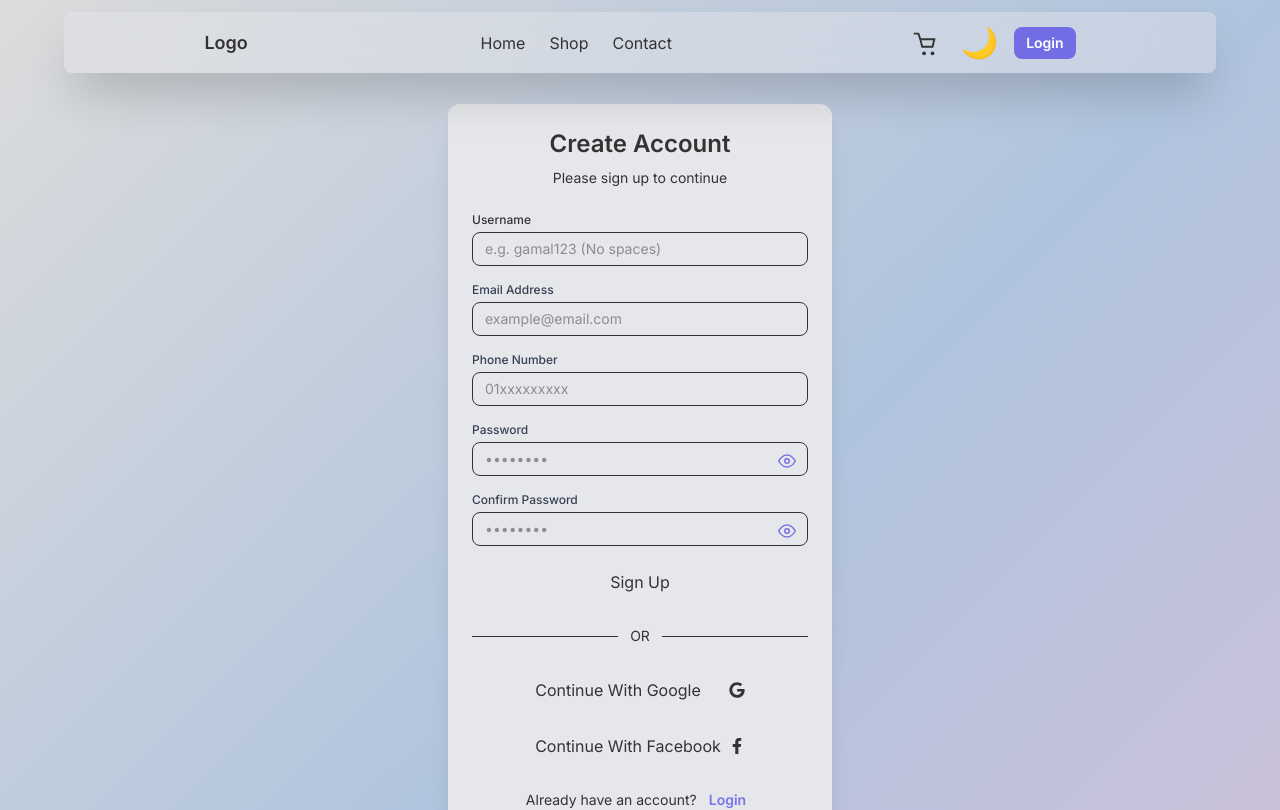
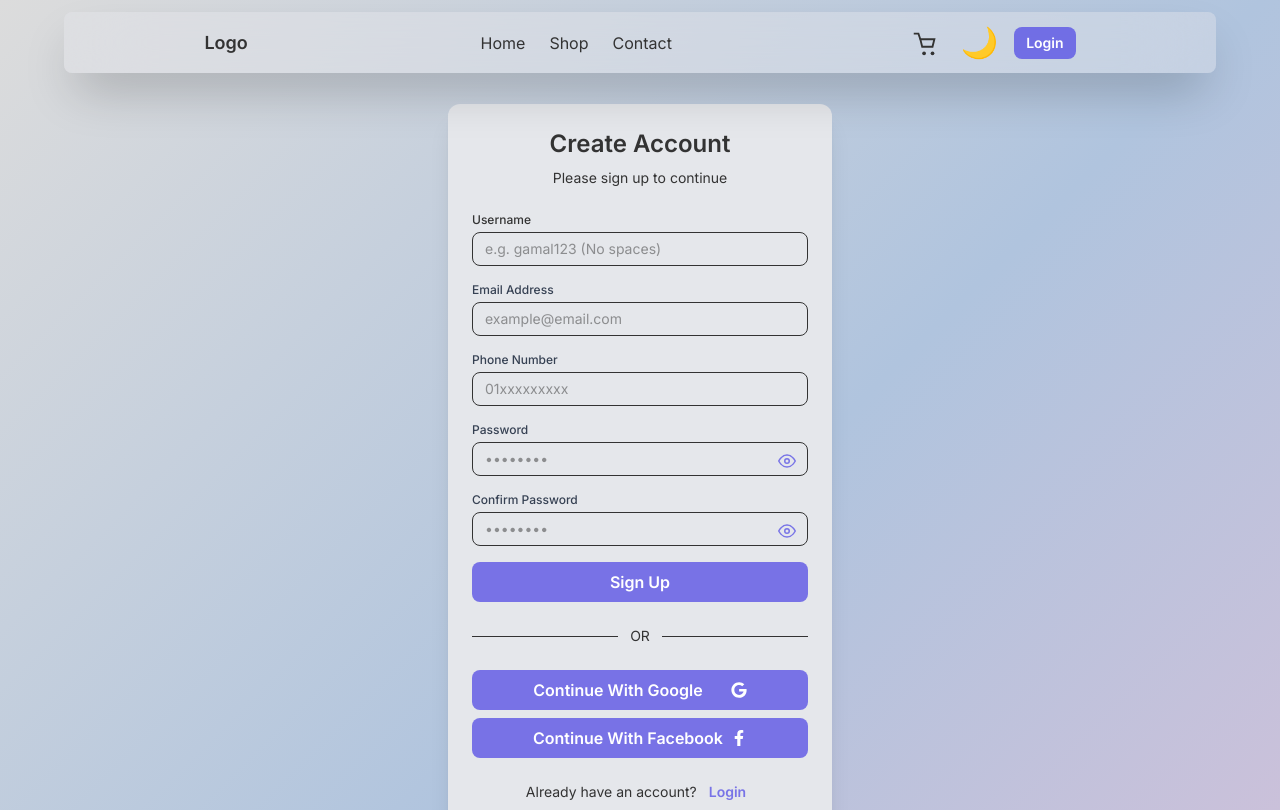
Before and after one commit to Ga-Mal/E-commerce-EndVersion, a React (Vite) app: page /register in a window 1280 px wide. Shown: the top 810 px of the page. Built offline with nearby package versions, Linux system fonts and the light colour scheme.

Commit message:
EditButtonsColor

```diff
--- a/src/pages/Register.jsx
+++ b/src/pages/Register.jsx
@@ -196,7 +196,7 @@ export default function Register() {
           <button
             type="submit"
             disabled={loading}
-            className="w-full hover:scale-105 py-2! disabled:opacity-50 disabled:cursor-not-allowed">
+            className="w-full bg-(--primary-color) cursor-pointer text-white py-2 rounded-lg font-bold hover:scale-105 transition-all disabled:opacity-50">
             {loading ? "Creating account..." : "Sign Up"}
           </button>
         </form>
@@ -209,12 +209,12 @@ export default function Register() {
         </div>
 
         {/* Social */}
-        <button className="w-full p-2! flex items-center justify-center gap-7 mb-4!">
+        <button className="w-full flex items-center justify-center gap-7 mb-2 bg-(--primary-color) cursor-pointer text-white py-2 rounded-lg font-bold hover:scale-105 transition-all disabled:opacity-50">
           Continue With Google
           <FaGoogle />
         </button>
 
-        <button className="w-full p-2! flex items-center justify-center gap-2">
+        <button className="w-full flex items-center justify-center gap-2 bg-(--primary-color) cursor-pointer text-white py-2 rounded-lg font-bold hover:scale-105 transition-all disabled:opacity-50">
           Continue With Facebook
           <FaFacebookF />
         </button>
```
